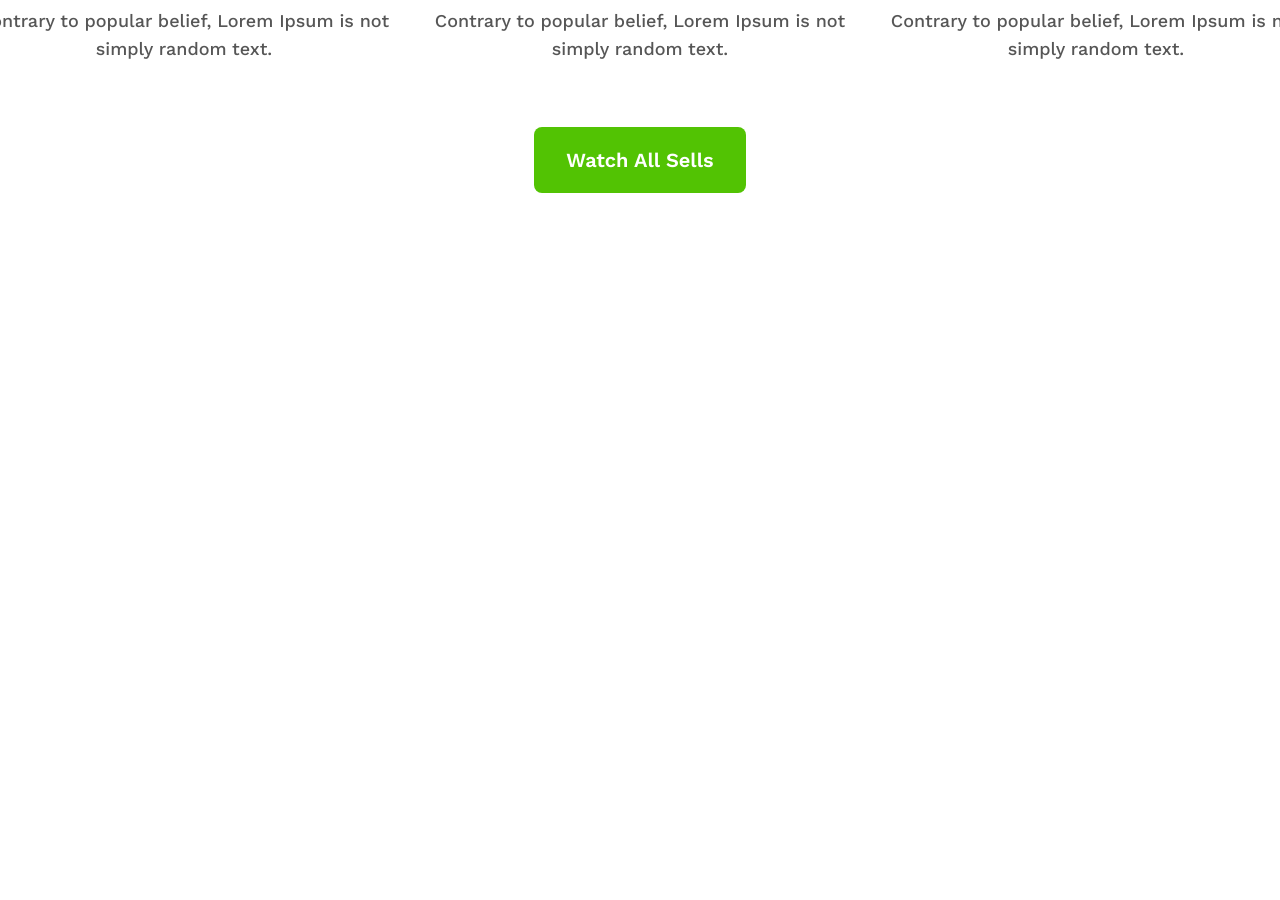
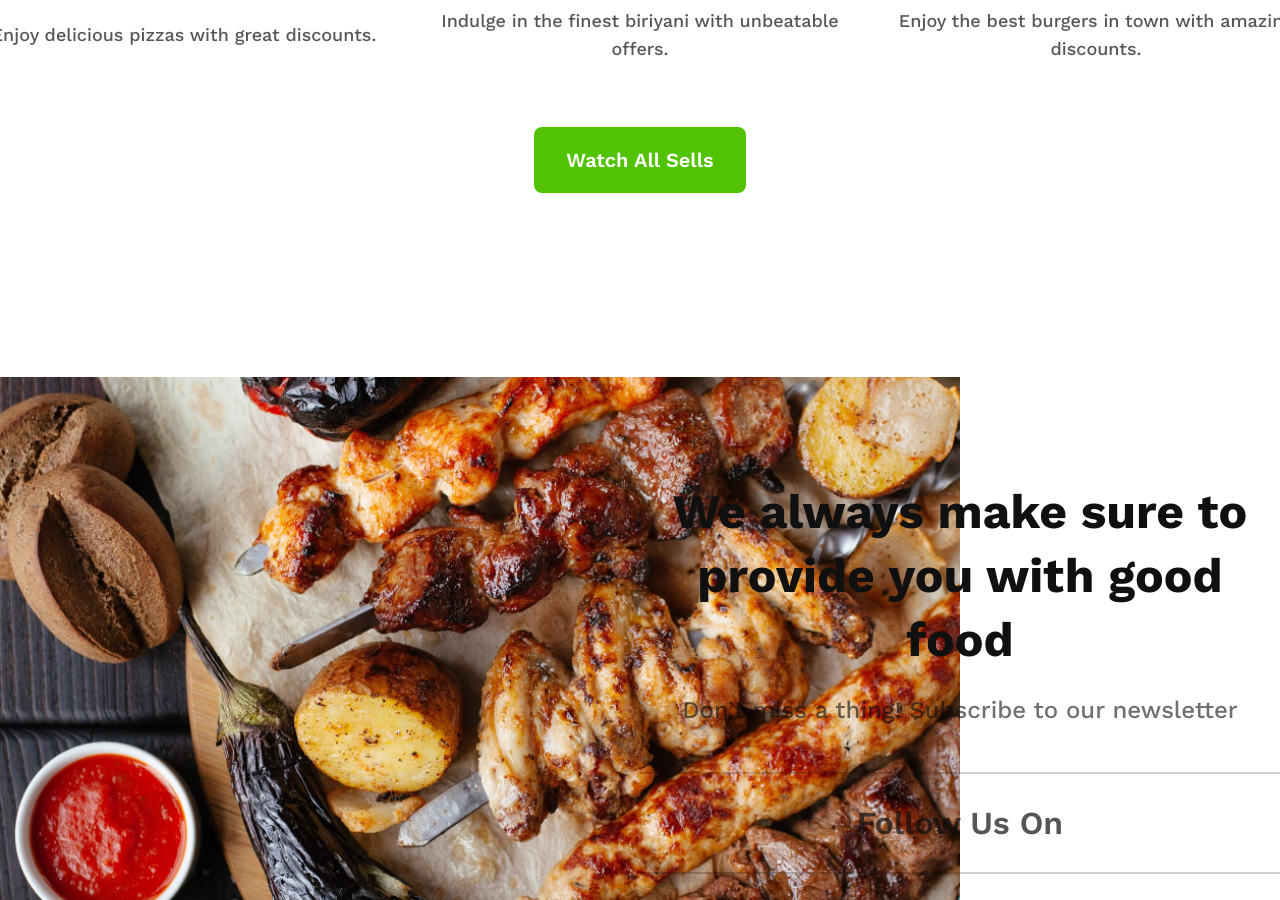
Before and after one commit to shauncuier/Good-Food-Cart, a plain HTML site: page index.html in a window 1280 px wide. Shown: the part 1634-2534 px from the top of the page. Before the commit the page ends 2011 px from the top, so only its background shows below. Drawn offline with nearby package versions, Linux system fonts and the light colour scheme.

Commit message:
Add social media icons and enhance about section layout and styles

```diff
--- a/css/main.css
+++ b/css/main.css
@@ -143,7 +143,6 @@ header nav ul li a:hover {
 .card {
     text-align: center;
     padding: 167px 300px 184px 300px
-
 }
 
 .card-subheading {
@@ -194,7 +193,7 @@ header nav ul li a:hover {
     background: url(<path-to-image>) lightgray -13px -23.519px / 125% 117.778% no-repeat;
 }
 
-.card-item-subheading{
+.card-item-subheading {
     color: #101010;
     text-align: center;
     font-family: "Work Sans";
@@ -210,7 +209,7 @@ margin: 0 auto;
 }
 
 
-.card-column h1{
+.card-column h1 {
     color: #101010;
     text-align: center;
     font-family: "Work Sans";
@@ -221,23 +220,97 @@ line-height: normal;
     margin: 24px 0;
 }
 
-.card-item-description{
+.card-item-description {
     color: #101010;
     text-align: center;
     font-family: "Work Sans";
     font-size: 18px;
     font-style: normal;
     font-weight: 500;
-line-height: 28px; /* 155.556% */
+    line-height: 28px;
+    /* 155.556% */
     opacity: 0.7;
     align-self: stretch;
 }
 
 
 
-.card-btn{
+.card-btn {
     display: flex;
     align-items: center;
     justify-content: center;
     margin-top: 64px;
 }
+
+.about {
+    display: flex;
+
+    align-items: center;
+
+}
+
+.about .img {
+    width: 50%;
+}
+
+.about-us {
+    width: 50%;
+    text-align: center;
+    display: flex;
+    flex-direction: column;
+    justify-content: center;
+    align-items: center;
+}
+
+.about-us h1 {
+    color: #101010;
+    text-align: center;
+    font-family: "Work Sans";
+    font-size: 48px;
+    font-style: normal;
+    font-weight: 700;
+    line-height: 64px;
+    /* 133.333% */
+    padding-bottom: 24px;
+}
+
+.about-us p {
+    color: #101010;
+    font-family: "Work Sans";
+    font-size: 24px;
+    font-style: normal;
+    font-weight: 500;
+    line-height: normal;
+    opacity: 0.6;
+    padding-bottom: 48px;
+}
+
+.about-us h3 {
+    color: #101010;
+    text-align: center;
+    font-family: "Work Sans";
+    font-size: 32px;
+    font-style: normal;
+    font-weight: 600;
+    line-height: normal;
+    opacity: 0.7;
+    padding: 30px 10px;
+
+}
+hr {
+    width: 100%;
+    border: 1px solid rgba(16, 16, 16, 0.20);
+    ;
+    margin: 0 auto;
+}
+.icon {
+    margin-top: 32px;
+}
+.icon a {
+    margin: 16px;
+}
+
+.icon img {
+    width: 39.984px;
+    height: 40px;
+}
--- a/index.html
+++ b/index.html
@@ -29,8 +29,7 @@
         <div class="hero-content">
             <p class="subhead">Savor the Flavors</p>
             <h1>Experience Culinary Excellence Food Experience</h1>
-            <p class="hero-description">Contrary to popular belief, Lorem Ipsum is not simply random text. It has roots
-                in a piece of classical Latin literature from 45 BC, making it over 2000 years old. Richard McClintock
+            <p class="hero-description">Discover the art of fine dining with our exquisite dishes, crafted with the freshest ingredients and a passion for perfection. Join us for an unforgettable culinary journey.
             </p>
             <a href="#" class="btn">Shop The Hotest Food</a>
         </div>
@@ -39,27 +38,27 @@
     <section>
         <div class="card">
             <h3 class="card-subheading">Favorite Brands</h3>
-            <h1 class="card-title">Your Favorite Brands Food Are Now On Sale</h1>
+            <h1 class="card-title">Your Favorite Food Brands Are Now On Sale</h1>
             <div class="card-item">
                 <div class="card-column">
                     <img src="./assets/pizza.png" alt="">
                     <p class="card-item-subheading">Pizza Burg</p>
                     <h1>Up To 50% Off</h1>
-                    <p class="card-item-description">Contrary to popular belief, Lorem Ipsum is not simply random text.
+                    <p class="card-item-description">Enjoy delicious pizzas with great discounts.
                     </p>
                 </div>
                 <div class="card-column">
                     <img src="./assets/biriyani.png" alt="">
                     <p class="card-item-subheading">Kacchi Bhai</p>
                     <h1>Up To 50% Off</h1>
-                    <p class="card-item-description">Contrary to popular belief, Lorem Ipsum is not simply random text.
+                    <p class="card-item-description">Indulge in the finest biriyani with unbeatable offers.
                     </p>
                 </div>
                 <div class="card-column">
                     <img src="./assets/burger.png" alt="">
                     <p class="card-item-subheading">Burger King</p>
                     <h1>Up To 50% Off</h1>
-                    <p class="card-item-description">Contrary to popular belief, Lorem Ipsum is not simply random text.
+                    <p class="card-item-description">Enjoy the best burgers in town with amazing discounts.
                     </p>
                 </div>
             </div>
@@ -72,7 +71,24 @@
         </div>
     </section>
     <!-- About Us -->
-
+<section class="about">
+    <div class="img">
+        <img src="./assets/foods.png" alt="">
+    </div>
+    <div class="about-us">
+        <h1>We always make sure to provide you with good food</h1>
+        <p>Don’t miss a thing! Subscribe to our newsletter</p>
+        <hr>
+        <h3>Follow Us On</h3>
+        <hr>
+        <div class="icon">
+            <a href=""><img src="./assets/Icons/Facebook.png" alt=""></a>
+            <a href=""><img src="./assets/Icons/Instagram.png" alt=""></a>
+            <a href=""><img src="./assets/Icons/Linkedin.png" alt=""></a>
+            <a href=""><img src="./assets/Icons/Twitter.png" alt=""></a>
+        </div>
+    </div>
+</section>
 </body>
 
 </html>
```
Also changed, not shown: assets/Icons/Facebook.png (added), assets/Icons/Instagram.png (added), assets/Icons/Linkedin.png (added), assets/Icons/Twitter.png (added). Lines whose indentation alone changed are shown as unchanged.
